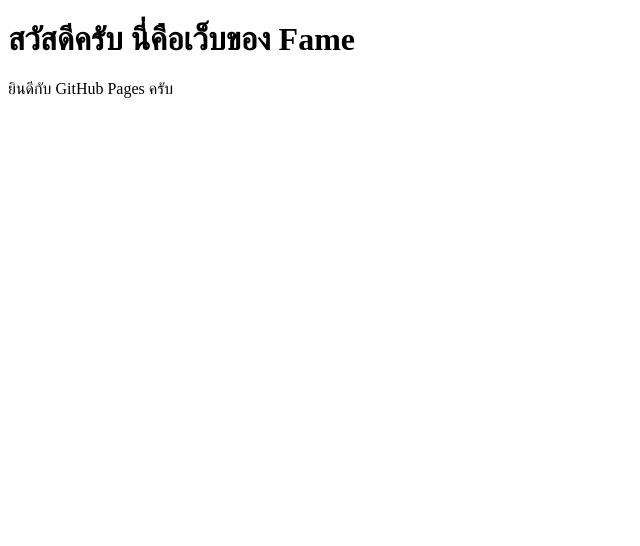
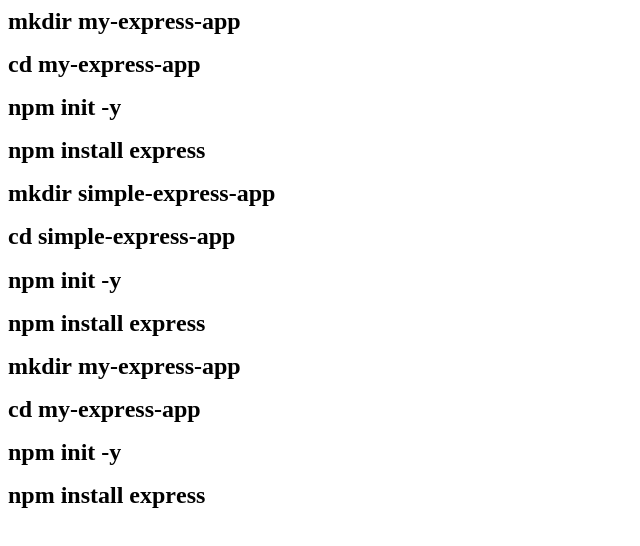
Before and after one commit to fame51120-bit/my-website, a plain HTML site: page index.html in a window 1280 px wide. Shown: the whole page, without its empty margins (0-640 px from the left). Drawn offline with Linux system fonts and the light colour scheme.

Commit message:
Update index.html

```diff
--- a/index.html
+++ b/index.html
@@ -1,11 +1,27 @@
-<!DOCTYPE html>
+<!DOCTYPE html PUBLIC "-//W3C//DTD HTML 4.01//EN" "http://www.w3.org/TR/html4/strict.dtd">
 <html>
 <head>
-  <meta charset="UTF-8">
-  <title>เว็บของ Fame</title>
+  <meta http-equiv="Content-Type" content="text/html; charset=utf-8">
+  <meta http-equiv="Content-Style-Type" content="text/css">
+  <title></title>
+  <meta name="Generator" content="Cocoa HTML Writer">
+  <meta name="CocoaVersion" content="2575.2">
+  <style type="text/css">
+    span.s1 {font-kerning: none}
+  </style>
 </head>
 <body>
-  <h1>สวัสดีครับ นี่คือเว็บของ Fame</h1>
-  <p>ยินดีกับ GitHub Pages ครับ</p>
+<h1 style="margin: 0.0px 0.0px 16.1px 0.0px; font: 24.0px Thonburi; -webkit-text-stroke: #000000"><span class="s1"><b>mkdir my-express-app</b></span></h1>
+<h1 style="margin: 0.0px 0.0px 16.1px 0.0px; font: 24.0px Thonburi; -webkit-text-stroke: #000000"><span class="s1"><b>cd my-express-app</b></span></h1>
+<h1 style="margin: 0.0px 0.0px 16.1px 0.0px; font: 24.0px Thonburi; -webkit-text-stroke: #000000"><span class="s1"><b>npm init -y</b></span></h1>
+<h1 style="margin: 0.0px 0.0px 16.1px 0.0px; font: 24.0px Thonburi; -webkit-text-stroke: #000000"><span class="s1"><b>npm install express</b></span></h1>
+<h1 style="margin: 0.0px 0.0px 16.1px 0.0px; font: 24.0px Thonburi; -webkit-text-stroke: #000000"><span class="s1"><b>mkdir simple-express-app</b></span></h1>
+<h1 style="margin: 0.0px 0.0px 16.1px 0.0px; font: 24.0px Thonburi; -webkit-text-stroke: #000000"><span class="s1"><b>cd simple-express-app</b></span></h1>
+<h1 style="margin: 0.0px 0.0px 16.1px 0.0px; font: 24.0px Thonburi; -webkit-text-stroke: #000000"><span class="s1"><b>npm init -y</b></span></h1>
+<h1 style="margin: 0.0px 0.0px 16.1px 0.0px; font: 24.0px Thonburi; -webkit-text-stroke: #000000"><span class="s1"><b>npm install express</b></span></h1>
+<h1 style="margin: 0.0px 0.0px 16.1px 0.0px; font: 24.0px Thonburi; -webkit-text-stroke: #000000"><span class="s1"><b>mkdir my-express-app</b></span></h1>
+<h1 style="margin: 0.0px 0.0px 16.1px 0.0px; font: 24.0px Thonburi; -webkit-text-stroke: #000000"><span class="s1"><b>cd my-express-app</b></span></h1>
+<h1 style="margin: 0.0px 0.0px 16.1px 0.0px; font: 24.0px Thonburi; -webkit-text-stroke: #000000"><span class="s1"><b>npm init -y</b></span></h1>
+<h1 style="margin: 0.0px 0.0px 16.1px 0.0px; font: 24.0px Thonburi; -webkit-text-stroke: #000000"><span class="s1"><b>npm install express</b></span></h1>
 </body>
 </html>
```
